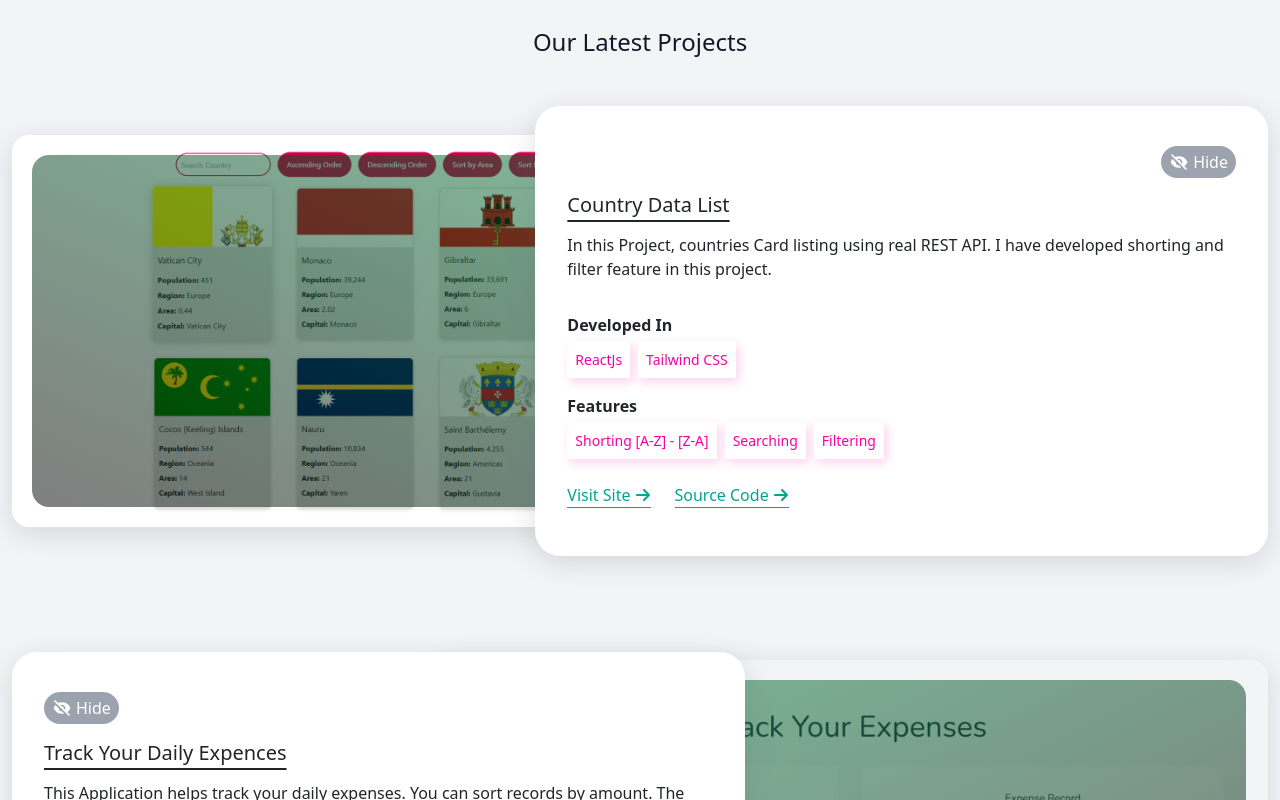
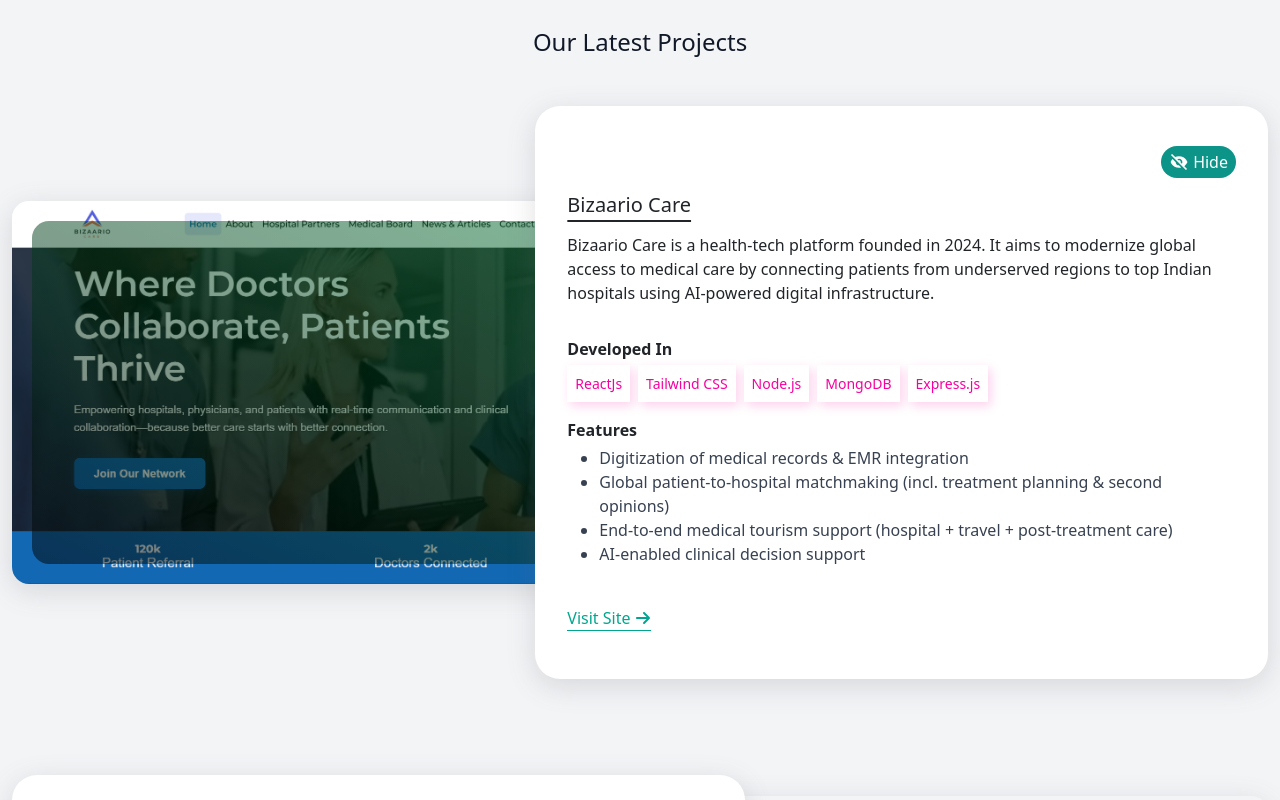
Before and after one commit to deepakkashyap1100/DeepakPortFolio, a React (Vite) app: page / in a window 1280 px wide. Shown: the part 1340-2140 px from the top of the page. Built offline with nearby package versions, Linux system fonts and the light colour scheme.

Commit message:
20-nov-v1

```diff
--- a/src/Pages/SingleProject.jsx
+++ b/src/Pages/SingleProject.jsx
@@ -17,10 +17,10 @@
         <div className={`project-details ${isBehind ? 'hide' : ''}`}>
           <div className="project-info p-2">
             <div className='flex behind-front-btn'>
-                            <button className='rounded-3xl bg-gray-400 py-1 px-2' onClick={() => setISBehind(!isBehind)}>
+              <button className={`rounded-3xl  ${!isBehind ? 'bg-teal-600' : 'bg-gray-400'} py-1 px-2`} onClick={() => setISBehind(!isBehind)}>
                 <div className='text-white cursor-pointer items-center flex'>
                   {!isBehind ? <BiSolidHide size={24} className='pe-1' /> : <BiSolidShow className='pe-1' size={24} />}
-                                    {!isBehind ? 'Hide' : 'Show'}
+                  {!isBehind ? 'Hide' : 'View '}
                 </div>
               </button>
             </div>
@@ -31,12 +31,14 @@
               {usedTechData.map((el, i) => <div key={i}>{el}</div>)}
             </div>
             <p className='pt-3 mb-1 font-semibold'>Features</p>
-                        <div className="use-tech flex  gap-2 flex-wrap">
-                            {featuresData?.map((el, i) => <div key={i}>{el}</div>)}
+            <div className=" flex  gap-2 flex-wrap">
+              <ul className='list-disc text-gray-700'>
+                {featuresData?.map((el, i) => <li key={i}>{el}</li>)}
+              </ul>
             </div>
             <div className="sourceLinks flex gap-4 pt-3">
               <div className="py-2"><a href={liveURL} className='flex' target='_blank'>Visit Site<span className='flex items-center ps-1'><FaArrowRight /></span></a></div>
-                            <div className=" py-2"><a href={sourceCode} className='flex' target='_blank'>Source Code <span className='flex items-center ps-1'><FaArrowRight /></span></a></div>
+              {/* <div className=" py-2"><a href={sourceCode} className='flex' target='_blank'>Source Code <span className='flex items-center ps-1'><FaArrowRight /></span></a></div> */}
             </div>
           </div>
         </div>
--- a/src/data/localData.jsx
+++ b/src/data/localData.jsx
@@ -1,5 +1,5 @@
 
-import countryList from '../images/work/countryList2.png'
+import countryList from '../images/work/bizaario.png'
 import toDoApp from '../images/work/toDoApp.png'
 import expences from '../images/work/expences.png'
 // import deliveryManagment from '../images/work/delivery-site.png'
@@ -10,16 +10,20 @@
   {
     id: 1,
     projectImage: countryList,
-        projectName: "Country Data List",
-        desc: 'In this Project, countries Card listing using real REST API. I have developed shorting and filter feature in this project.',
+    projectName: "Bizaario Care ",
+    desc: 'Bizaario Care is a health-tech platform founded in 2024. It aims to modernize global access to medical care by connecting patients from underserved regions to top Indian hospitals using AI-powered digital infrastructure.',
     usedTech: ['ReactJs',
       'Tailwind CSS',
+      'Node.js',
+      'MongoDB',
+      'Express.js',
     ],
-        liveURL: 'https://countries-loca-datal-01.netlify.app/',
-        sourceCode: 'https://github.com/deepakkashyap1100/Countries_API',
-        features: ['Shorting [A-Z] - [Z-A]',
-            'Searching',
-            'Filtering',
+    liveURL: 'https://bizaariocare.com/',
+    // sourceCode: 'https://github.com/deepakkashyap1100/Countries_API',
+    features: ['Digitization of medical records & EMR integration',
+      'Global patient-to-hospital matchmaking (incl. treatment planning & second opinions)',
+      'End-to-end medical tourism support (hospital + travel + post-treatment care)',
+      'AI-enabled clinical decision support'
     ],
   },
 
--- a/src/index.css
+++ b/src/index.css
@@ -2,16 +2,18 @@
 @tailwind components;
 @tailwind utilities; */
 
-:root{
+:root {
   --ff-primary: 'Roboto', sans-serif;
 
   @import url('https://fonts.googleapis.com/css2?family=Acme&family=Roboto&family=Source+Sans+Pro:ital@1&display=swap');
 }
-html{
+
+html {
   /* font-size: 62.5%; */
   scroll-behavior: auto;
 }
-body{
+
+body {
   font-family: var(--ff-primary);
   background-color: #f5f5f5;
   color: #333;
@@ -21,29 +23,38 @@
   box-sizing: border-box;
   /* scroll-behavior: smooth; */
 }
+
 /* ------my-theme----- */
-.dark-theme{
+.dark-theme {
   background-color: #323232;
   /* color: #fff; */
 }
-.dark-theme p{
+
+.dark-theme p {
   color: #ffffff;
 }
-.dark-theme h2{
+
+.dark-theme h2,
+.dark-theme h1,
+.dark-theme h3,
+.dark-theme h4,
+.dark-theme h5,
+.dark-theme h6 {
   color: #ffffff;
 }
-.dark-theme h5{
-  color: #ffffff;
-}
-.dark-theme header{
+
+.dark-theme header {
   background-color: rgb(184, 184, 184);
 }
+
 .dark-theme .project-details {
-  background-color:  #244247;
+  background-color: #244247;
 }
+
 .dark-theme section {
   background-color: #0b1618;
 }
- .dark-theme .my-skill   {
+
+.dark-theme .my-skill {
   background-color: #244247;
 }
```
Also changed, not shown: src/Pages/Contact.jsx (+28 -27 lines), src/images/work/bizaario.png (added). Lines whose indentation alone changed are shown as unchanged.
